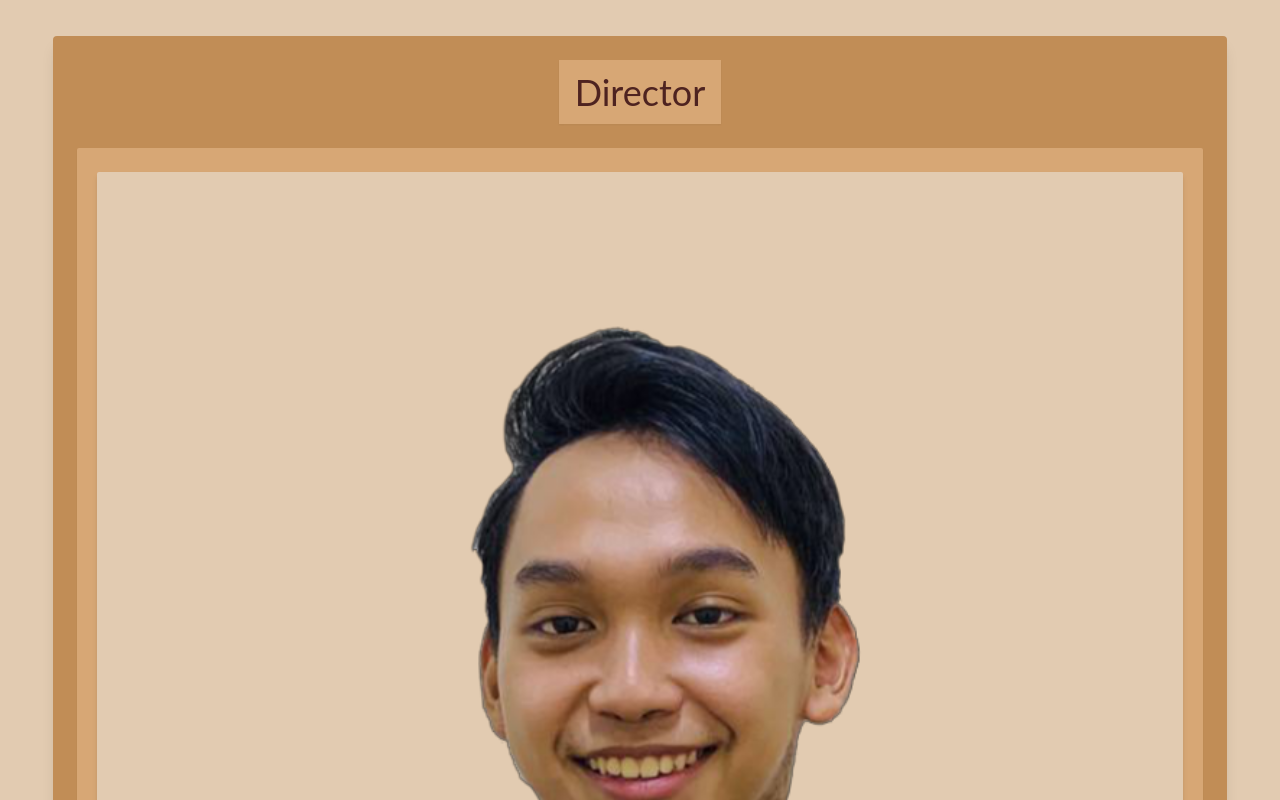
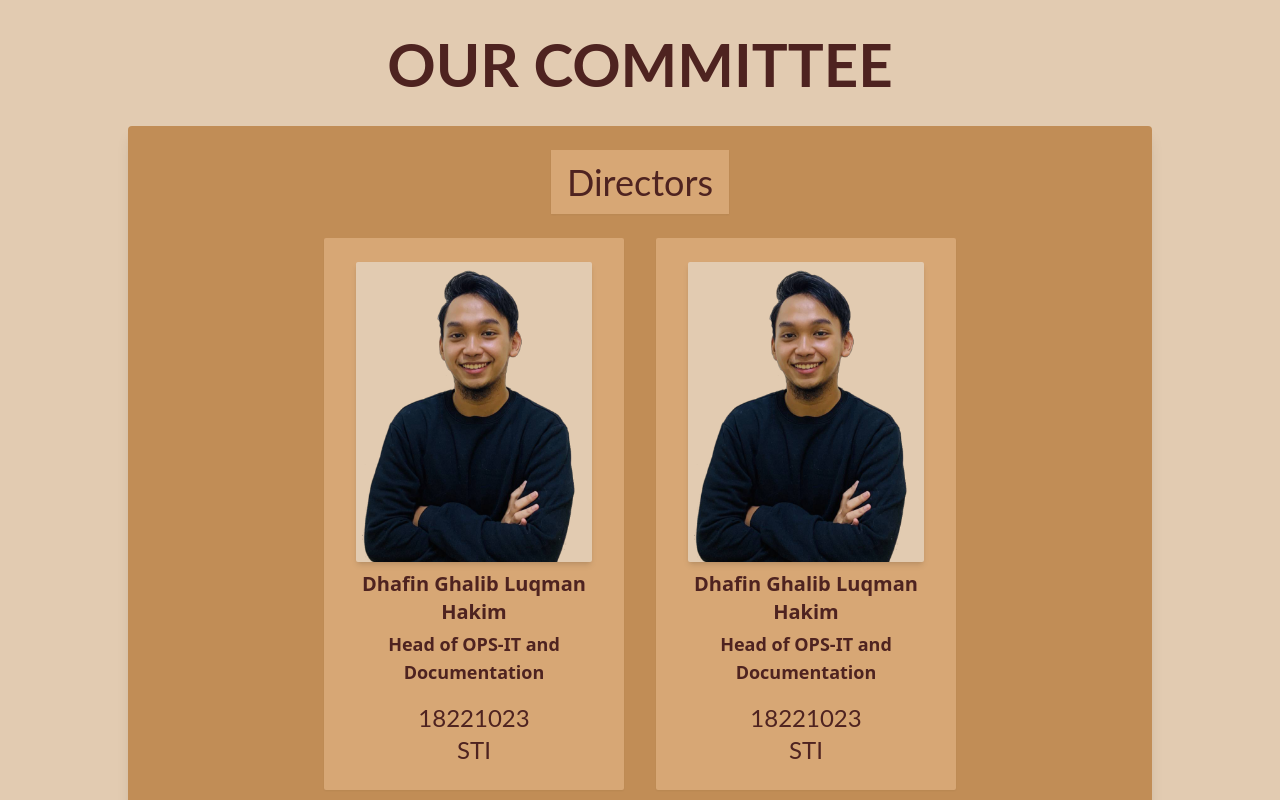
Before and after one commit to Gulilil/WebBridgingGMUNC, a React (Create React App) app in the folder bridgingweb/: page /committee in a window 1280 px wide. Shown: the part 520-1320 px from the top of the page. Built offline with nearby package versions, Linux system fonts and the light colour scheme.

Commit message:
Finish committee page ui

```diff
--- a/bridgingweb/src/App.js
+++ b/bridgingweb/src/App.js
@@ -5,9 +5,9 @@ import RoutesConfig from './RoutesConfig';
 function App() {
     return (
         <>
-            {/* <Navbar /> */}
+            <Navbar />
             <RoutesConfig />
-            {/* <Footer /> */}
+            <Footer />
         </>
     );
 }
--- a/bridgingweb/src/components/pages/Committee.js
+++ b/bridgingweb/src/components/pages/Committee.js
@@ -45,8 +45,10 @@ const Committee = () => {
                 {' '}
                 OUR COMMITTEE{' '}
             </p>
-            <div className='mt-8 w-11/12 mx-auto'>
-                <DivisionBoard />
+            <div className='flex flex-col mt-8 w-11/12 mx-auto gap-10'>
+                {committeeData.map((data, idx) => (
+                    <DivisionBoard {...data} key={`divisonboard-${idx}`} />
+                ))}
             </div>
             {/* <div className='divisionbox drop-shadow-2xl'>
                 <div className='divnamebox drop-shadow-lg'>
@@ -448,36 +450,55 @@ const Committee = () => {
     );
 };
 
-const DivisionBoard = () => {
+const DivisionBoard = ({ division, heads, staff }) => {
     return (
-        <div className='bg-[#C18D56] shadow-lg flex flex-col items-center px-6 pt-6 pb-10 gap-6 rounded'>
+        <div className='bg-[#C18D56] w-full max-w-[1024px] mx-auto shadow-lg flex flex-col items-center px-6 pt-6 pb-10 gap-6 rounded'>
             <h3 className='font-gbDisplay py-3 px-4 text-4xl bg-sand-medium shadow-sm'>
-                Director
+                {division}
             </h3>
-            <div className='flex flex-col gap-8 w-full'>
-                <CommiteeCard />
+            <div className='w-full flex flex-col items-center gap-8'>
+                <div className='flex flex-col justify-center md:flex-row gap-8'>
+                    {heads.map((committee, idx) => (
+                        <CommiteeCard
+                            {...committee}
+                            big={true}
+                            key={`committeehead-${idx}`}
+                        />
+                    ))}
+                </div>
+                <div className='flex flex-col flex-wrap justify-center md:flex-row gap-8'>
+                    {staff.map((committee, idx) => (
+                        <CommiteeCard
+                            {...committee}
+                            big={false}
+                            key={`committeestaff-${idx}`}
+                        />
+                    ))}
+                </div>
             </div>
         </div>
     );
 };
 
-const CommiteeCard = () => {
+const CommiteeCard = ({ name, position, nim, major, big, imgSrc }) => {
+    const containerClassName = `w-full flex flex-col py-6 px-5 md:px-8 gap-4 ${
+        big ? 'md:w-[300px]' : 'md:w-[260px]'
+    } shadow-sm bg-sand-medium rounded-sm`;
+
+    const imgClassName = `w-full ${
+        big ? 'md:h-[300px]' : 'md:h-[260px]'
+    } object-cover bg-sand-light shadow-md rounded-sm`;
+
     return (
-        <div className='w-full flex flex-col py-6 px-5 gap-4 shadow-sm bg-sand-medium rounded-sm'>
+        <div className={containerClassName}>
             <div className='flex flex-col gap-2 w-full'>
-                <img
-                    src={OpsIT_Ghalib}
-                    alt='Committee'
-                    className='w-full bg-sand-light shadow-md rounded-sm'
-                />
+                <img src={imgSrc} alt='Committee' className={imgClassName} />
                 <div className='text-center font-semibold'>
-                    <p className='mb-1 font-bold text-xl'>
-                        Dhafin Ghalib Luqman Hakim
-                    </p>
-                    <p className='text-lg'>Head of OPS-IT</p>
+                    <p className='mb-1 p-0   font-bold text-xl'>{name}</p>
+                    <p className='text-lg'>{position}</p>
                     <div className='font-gbDisplay font-normal text-2xl mt-4'>
-                        <p>18221023</p>
-                        <p>STI</p>
+                        <p>{nim}</p>
+                        <p>{major}</p>
                     </div>
                 </div>
             </div>
@@ -486,3 +507,75 @@ const CommiteeCard = () => {
 };
 
 export default Committee;
+
+const committeeData = [
+    {
+        division: 'Directors',
+        heads: [
+            {
+                name: 'Dhafin Ghalib Luqman Hakim',
+                position: 'Head of OPS-IT and Documentation',
+                nim: '18221023',
+                major: 'STI',
+                imgSrc: OpsIT_Ghalib,
+            },
+            {
+                name: 'Dhafin Ghalib Luqman Hakim',
+                position: 'Head of OPS-IT and Documentation',
+                nim: '18221023',
+                major: 'STI',
+                imgSrc: OpsIT_Ghalib,
+            },
+        ],
+        staff: [],
+    },
+    {
+        division: 'OPS-IT AND DOCUMENTATION',
+        heads: [
+            {
+                name: 'Dhafin Ghalib Luqman Hakim',
+                position: 'Head of OPS-IT and Documentation',
+                nim: '18221023',
+                major: 'STI',
+                imgSrc: OpsIT_Ghalib,
+            },
+            {
+                name: 'Dhafin Ghalib Luqman Hakim',
+                position: 'Head of OPS-IT and Documentation',
+                nim: '18221023',
+                major: 'STI',
+                imgSrc: OpsIT_Ghalib,
+            },
+        ],
+        staff: [
+            {
+                name: 'Dhafin Ghalib Luqman Hakim',
+                position: 'Head of OPS-IT and Documentation',
+                nim: '18221023',
+                major: 'STI',
+                imgSrc: OpsIT_Ghalib,
+            },
+            {
+                name: 'Dhafin Ghalib Luqman Hakim',
+                position: 'Head of OPS-IT and Documentation',
+                nim: '18221023',
+                major: 'STI',
+                imgSrc: OpsIT_Ghalib,
+            },
+            {
+                name: 'Dhafin Ghalib Luqman Hakim',
+                position: 'Head of OPS-IT and Documentation',
+                nim: '18221023',
+                major: 'STI',
+                imgSrc: OpsIT_Ghalib,
+            },
+            {
+                name: 'Dhafin Ghalib Luqman Hakim',
+                position: 'Head of OPS-IT and Documentation',
+                nim: '18221023',
+                major: 'STI',
+                imgSrc: OpsIT_Ghalib,
+            },
+        ],
+    },
+];
```
